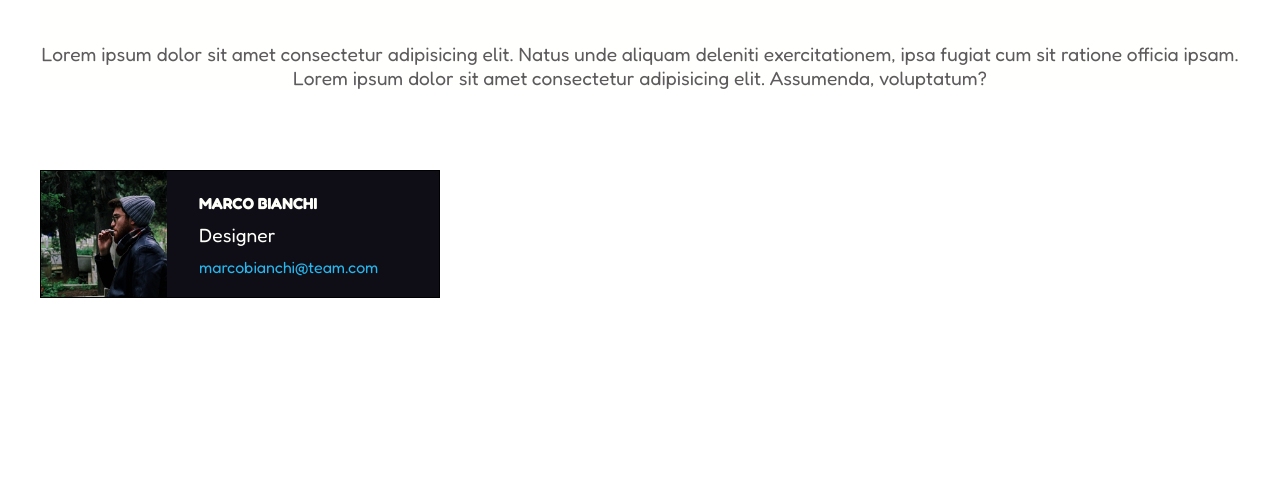
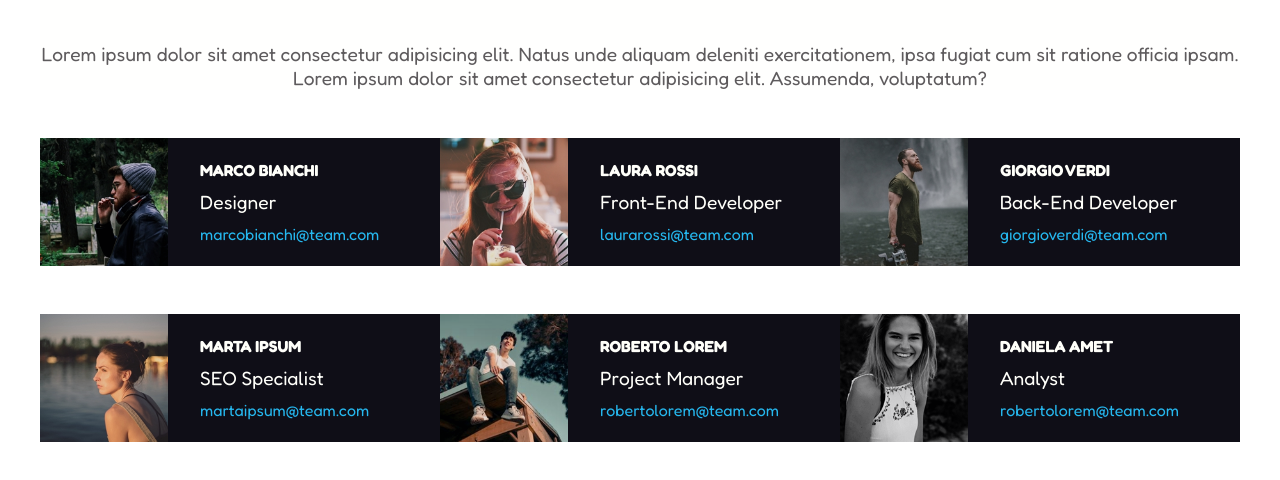
Before and after one commit to AlessandroPagliuca/html-css-float-cards, a plain HTML site: page index.html in a window 1280 px wide. Shown: the part 144-624 px from the top of the page. Drawn offline with Linux system fonts and the light colour scheme.

Commit message:
Added crewmates card

```diff
--- a/css/style.css
+++ b/css/style.css
@@ -41,7 +41,7 @@ p{
 
 .container{
     max-width: 1200px;
-    margin: 0 auto;
+    margin: auto;
     background-color: var(--bgwhite);
 }
 /* /Selector div container */
@@ -57,13 +57,13 @@ p{
 .col{
     width: calc(100% / 3);
     float: left;
+
 }
 .box-card{
-    margin-top: 5rem;
+    margin-top: 3rem;
     height: 8rem;
-    border: 1px solid black;
-    float: left;
     background-color: var(--box-card);
+
 }
 .photo-card{
     height: 100%;
@@ -87,6 +87,10 @@ p{
 .email{
     text-decoration:none;
     color: var(--email);
+    cursor: pointer;
 }
-
+.padd{
+    padding-right: 1rem;
+    padding-left: 1rem;
+}
 /* cards-box */
--- a/index.html
+++ b/index.html
@@ -18,6 +18,7 @@
         </header>
         <main>
             <div class=" ">
+                <!--Card box  MARCO BIANCHI-->
                 <div class=" col box-card">
                     <img class=" photo-card" src="./img/male1.png" alt="">
                     <div class="crewmate">
@@ -26,6 +27,62 @@
                          <a class="email" href="marcobianchi@team.com">marcobianchi@team.com</a>
                     </div>
                 </div>
+                <!-- /Card box  MARCO BIANCHI -->
+
+                <!-- Card box  LAURA ROSSI -->
+                <div class=" col box-card">
+                    <img class=" photo-card" src="./img/female1.png" alt="">
+                    <div class="crewmate">
+                         <h4>LAURA ROSSI</h4>
+                         <p class="name-crew-mate">Front-End Developer</p>
+                         <a class="email" href="laurarossi@team.com">laurarossi@team.com</a>
+                    </div>
+                </div>
+                <!-- /Card box  LAURA ROSSI-->
+
+                <!--Card box  GIORGIO VERDI-->
+                <div class=" col box-card">
+                    <img class=" photo-card" src="./img/male2.png" alt="">
+                    <div class="crewmate">
+                         <h4>GIORGIO VERDI</h4>
+                         <p class="name-crew-mate">Back-End Developer</p>
+                         <a class="email" href="giorgioverdi@team.com">giorgioverdi@team.com</a>
+                    </div>
+                </div>
+                <!-- /Card box  GIORGIO VERDI -->
+
+                <!-- Card box  MARTA IPSUM -->
+                <div class=" col box-card">
+                    <img class=" photo-card" src="./img/female2.png" alt="">
+                    <div class="crewmate">
+                         <h4>MARTA IPSUM</h4>
+                         <p class="name-crew-mate">SEO Specialist</p>
+                         <a class="email" href="martaipsum@team.com">martaipsum@team.com</a>
+                    </div>
+                </div>
+                <!-- /Card box  MARTA IPSUM -->
+
+                <!-- Card box  ROBERTO LOREM -->
+                <div class=" col box-card">
+                    <img class=" photo-card" src="./img/male3.png" alt="">
+                    <div class="crewmate">
+                         <h4>ROBERTO LOREM</h4>
+                         <p class="name-crew-mate">Project Manager</p>
+                         <a class="email" href="robertolorem@team.com">robertolorem@team.com</a>
+                    </div>
+                </div>
+                <!-- /Card box  ROBERTO LOREM -->
+
+                <!-- Card box  DANIELA AMET -->
+                <div class=" col box-card">
+                    <img class=" photo-card" src="./img/female3.png" alt="">
+                    <div class="crewmate">
+                         <h4>DANIELA AMET</h4>
+                         <p class="name-crew-mate">Analyst</p>
+                         <a class="email" href="c@team.com">robertolorem@team.com</a>
+                    </div>
+                </div>
+                <!-- /Card box  DANIELA AMET -->
 
 
 
```
